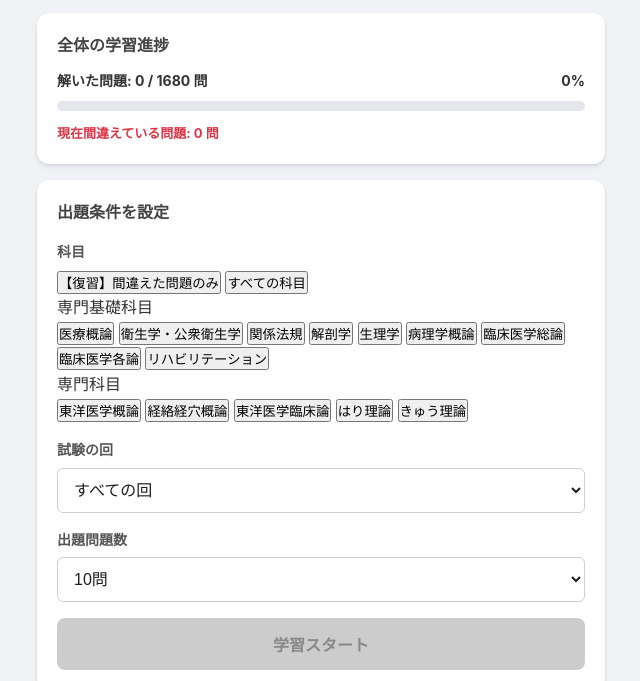
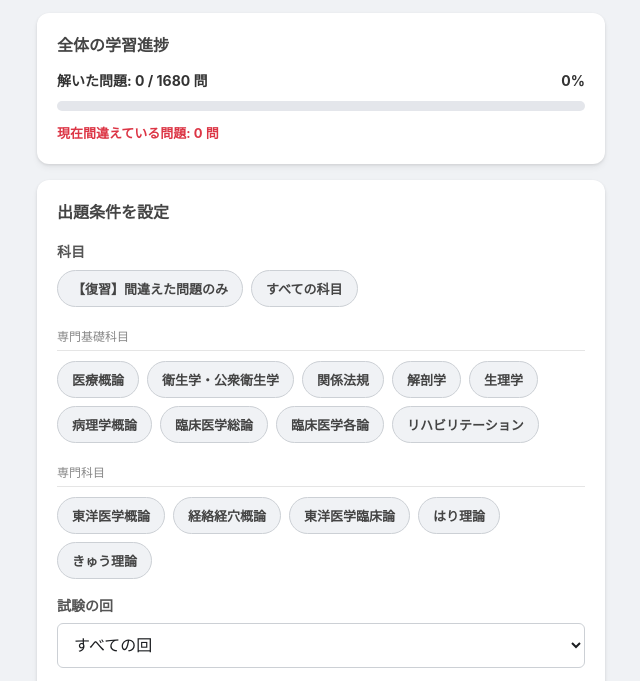
Before and after one commit to shushimi/Past-Exam-Questions-for-the-Acupuncture-and-Moxibustion-National-Examination, a plain HTML site: page index.html in a window 1280 px wide. Shown: the part 108-789 px from the top of the page, without its empty margins (319-959 px from the left). Drawn offline with Linux system fonts and the light colour scheme.

Commit message:
Update style.css

```diff
--- a/style.css
+++ b/style.css
@@ -189,6 +189,50 @@ body {
 }
 
 /* ==========================================================================
+   ボタン式選択UI（タグ風）の追加設定
+   ========================================================================== */
+.button-group {
+  display: flex;
+  flex-wrap: wrap;
+  gap: 8px;
+}
+
+.toggle-btn {
+  background-color: #f0f2f5;
+  border: 1px solid #ccd0d5;
+  color: #444;
+  padding: 8px 14px;
+  border-radius: 20px;
+  font-size: 13px;
+  font-weight: bold;
+  cursor: pointer;
+  transition: all 0.2s ease;
+  user-select: none; /* スマホでのテキスト選択を防ぐ */
+}
+
+.toggle-btn:hover {
+  background-color: #e4e6eb;
+}
+
+/* 選択されている状態のボタン */
+.toggle-btn.active {
+  background-color: #007bff;
+  color: #ffffff;
+  border-color: #007bff;
+}
+
+/* 専門基礎/専門科目 などの見出しラベル */
+.group-label {
+  width: 100%;
+  font-size: 12px;
+  color: #888;
+  margin-top: 12px;
+  margin-bottom: 2px;
+  border-bottom: 1px solid #e5e5e5;
+  padding-bottom: 4px;
+}
+
+/* ==========================================================================
    4. 問題解答画面
    ========================================================================== */
 .quiz-header {
```
